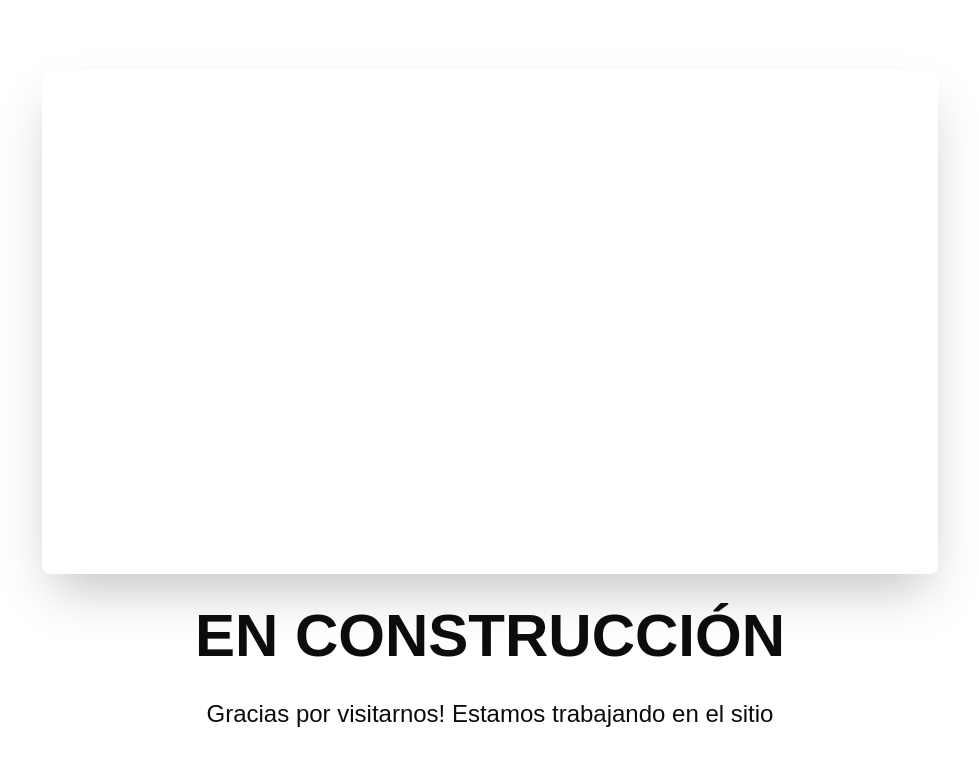
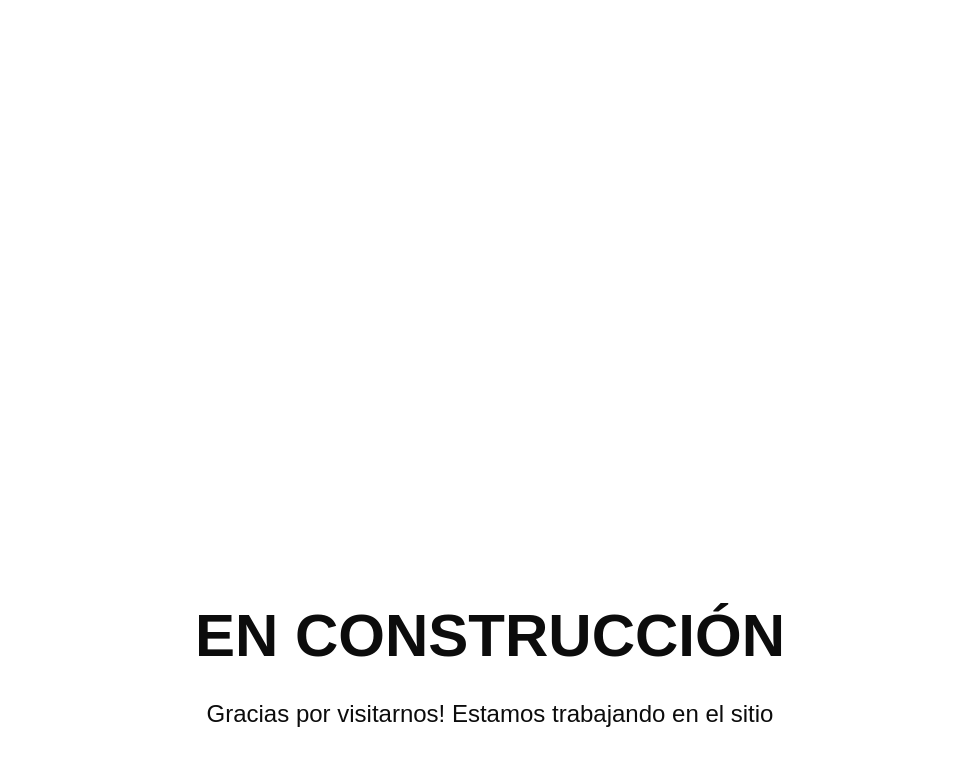
Before and after one commit to botflowlab/AndresCastroWebsite, a React (Vite) app: page / in a window 1280 px wide. Shown: the top 766 px of the page, without its empty margins (150-1129 px from the left). Built offline with nearby package versions, Linux system fonts and the light colour scheme; a web font is replaced by a local one.

Commit message:
Deploy application to Netlify

```diff
--- a/src/App.jsx
+++ b/src/App.jsx
@@ -5,7 +5,7 @@ function App() {
   return (
     <div className="min-h-screen bg-white flex flex-col items-center justify-center p-4 font-neutra">
       <div className="max-w-4xl w-full text-center space-y-8">
-        <div style={{ position: 'relative', paddingTop: '56.25%' }} className="rounded-lg overflow-hidden shadow-2xl bg-white mb-8">
+        <div style={{ position: 'relative', paddingTop: '56.25%' }} className="rounded-lg overflow-hidden bg-white mb-8">
           <ReactPlayer
             url="https://vimeo.com/video/1088748083"
             width="100%"
```
